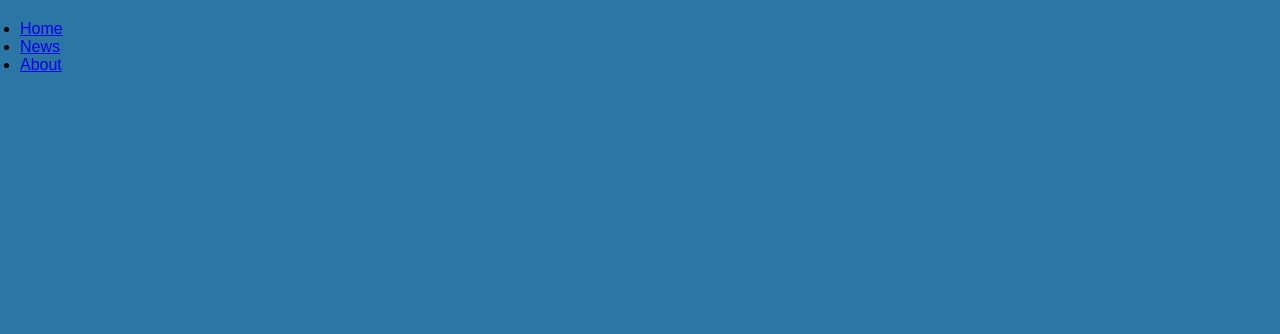
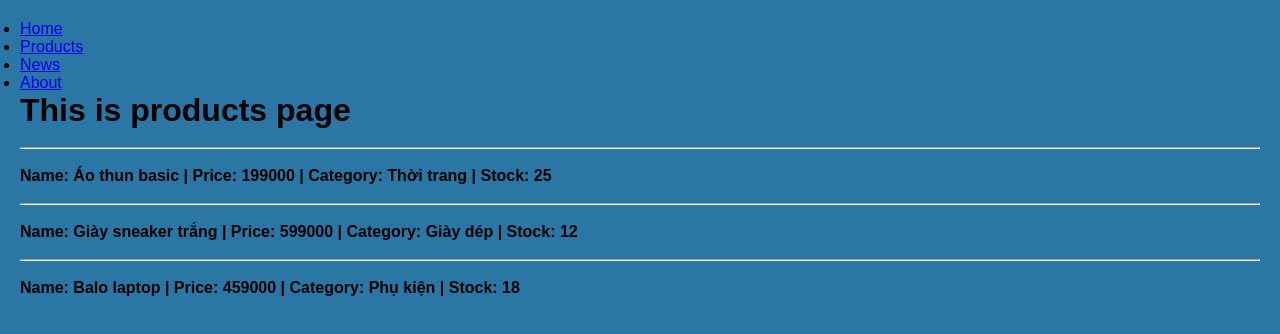
Before and after one commit to TruongTuanDung2001/React-learning, a React (Vite) app: page /products in a window 1280 px wide. Before the commit this address had no page. Shown: the top 334 px of the page. Built offline with nearby package versions, Linux system fonts and the light colour scheme.

Commit message:
Parameter router :id

```diff
--- a/src/App.jsx
+++ b/src/App.jsx
@@ -36,6 +36,8 @@ import { Routes, Route, Link } from "react-router-dom"; // cái này để gom c
 import HomePage from "./components/HomePage";
 import NewsPage from "./components/NewsPage";
 import AboutPage from "./components/AboutPage";
+import ProductsPage from "./components/ProductsPage";
+import ProductDetailPage from "./components/ProductDetailPage";
 import Navbar from "./components/Navbar";
 
 //
@@ -391,8 +393,13 @@ function RouterDOM(){
         cần {<HomePage />} chứ kh phải {HomePage} vì nó cần là load giao diện ra
         */}
         <Route path="/" element={<HomePage/>} />
+        <Route path="/products" element={<ProductsPage/>} />
         <Route path="/news" element={<NewsPage/>} />
         <Route path="/about" element={<AboutPage/>} />
+
+        {/* router product detail */}
+        {/* :id có nghĩa là id là 1 parameter, có thể thay đổi */}
+        <Route path="/products:id" element={<ProductDetailPage />}  />
       </Routes>
     </div>
 
--- a/src/components/Navbar.jsx
+++ b/src/components/Navbar.jsx
@@ -6,6 +6,9 @@ export default function Navbar() {
       <ul>
         <li>
           <Link to="/">Home</Link>
+        </li>
+        <li>
+          <Link to="/products">Products</Link>
         </li>
         <li>
           <Link to="/news">News</Link>
--- /dev/null
+++ b/src/components/ProductDetailPage.jsx
@@ -0,0 +1,3 @@
+export default function ProductDetailPage(){
+    return <h1>This is product detail page</h1>;
+}
--- /dev/null
+++ b/src/components/ProductsPage.jsx
@@ -0,0 +1,49 @@
+//
+export default function ProductsPage() {
+  const arrProducts = [
+    {
+      id: "p1",
+      name: "Áo thun basic",
+      price: 199000,
+      category: "Thời trang",
+      stock: 25,
+      image: "https://picsum.photos/seed/tshirt/300/300",
+      description: "Áo thun cotton mềm, form unisex.",
+    },
+    {
+      id: "p2",
+      name: "Giày sneaker trắng",
+      price: 599000,
+      category: "Giày dép",
+      stock: 12,
+      image: "https://picsum.photos/seed/sneaker/300/300",
+      description: "Giày sneaker phong cách tối giản.",
+    },
+    {
+      id: "p3",
+      name: "Balo laptop",
+      price: 459000,
+      category: "Phụ kiện",
+      stock: 18,
+      image: "https://picsum.photos/seed/backpack/300/300",
+      description: "Balo chống sốc, phù hợp laptop 15.6 inch.",
+    },
+  ];
+
+  //
+  return (
+    <div className="products">
+        <h1>This is products page</h1> <br />
+        {arrProducts.map(product => (
+            <div className="item-product" key={product.id}>
+                <hr /> <br />
+                <b>Name: {product.name} | </b>
+                <b>Price: {product.price} | </b>
+                <b>Category: {product.category} | </b>
+                <b>Stock: {product.stock}</b>
+                <br /> <br />
+            </div>
+        ))}
+    </div>
+  )
+}
```
